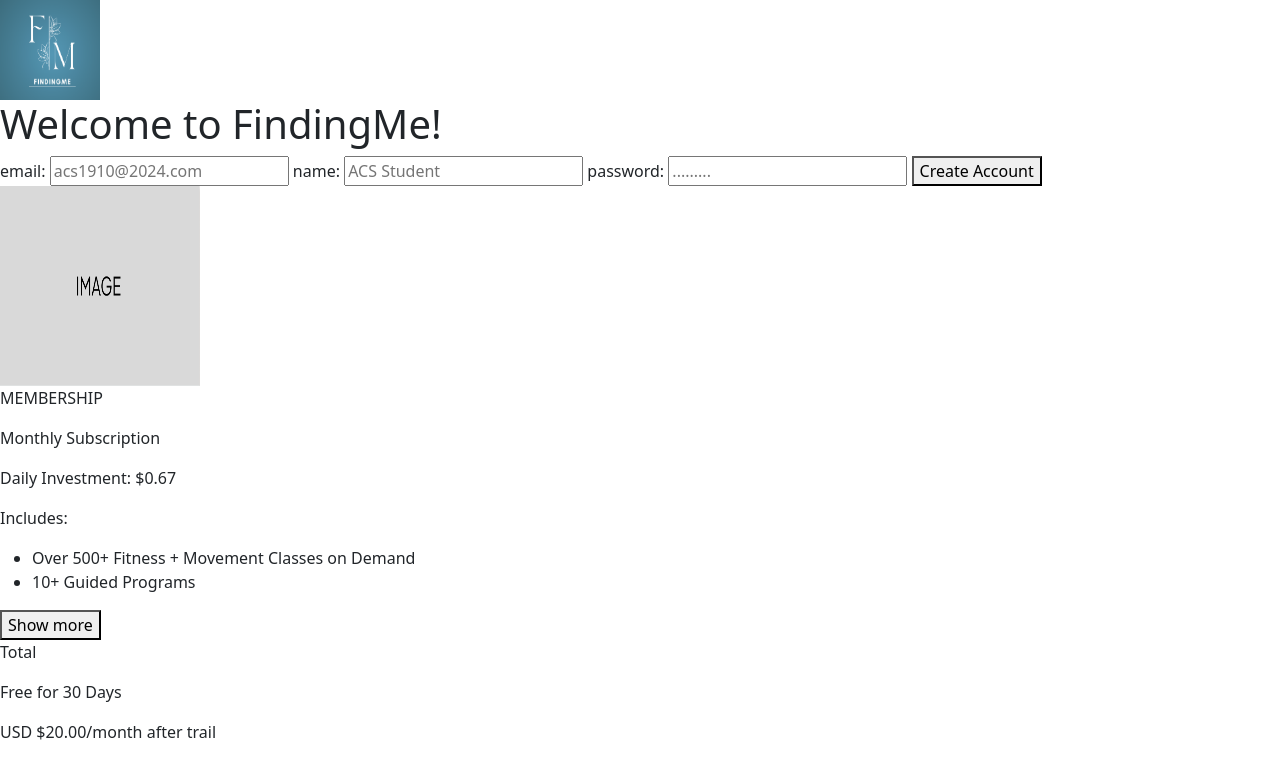
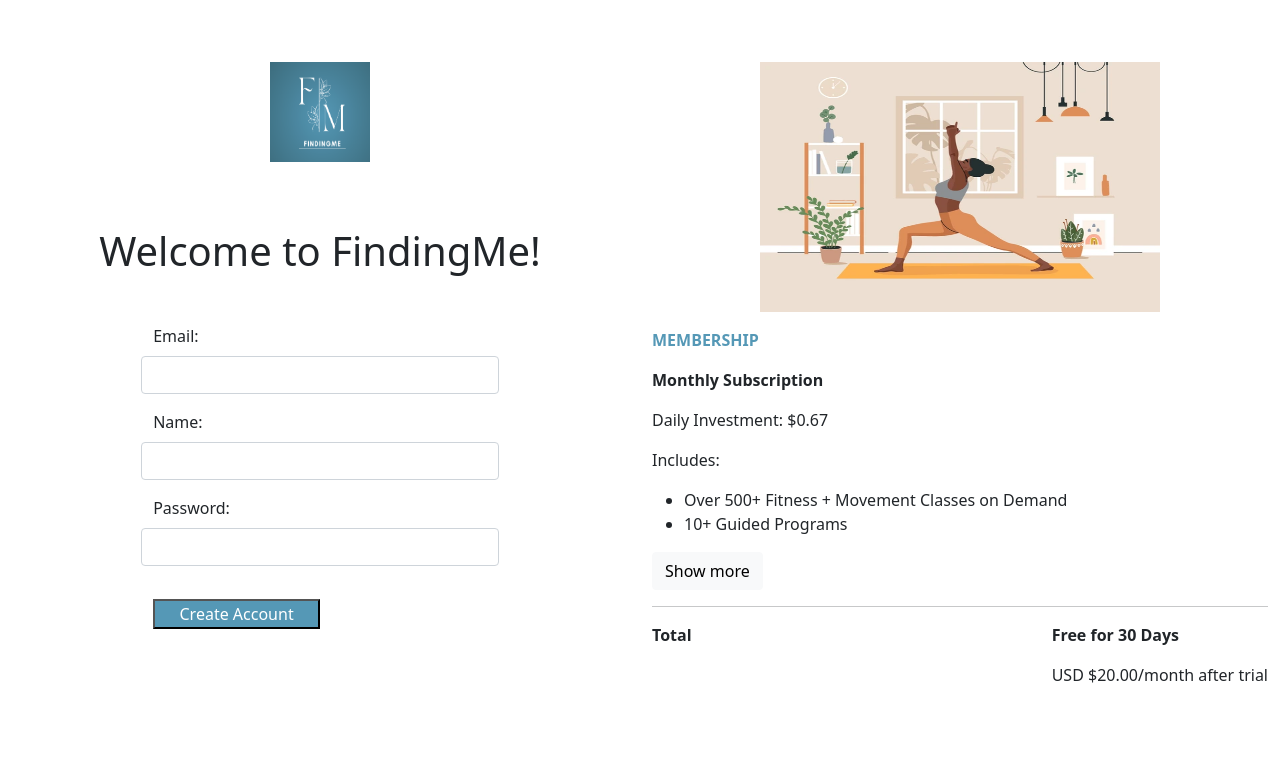
Before and after one commit to xcbhx/1910_final_project, a Flask app: page /join in a window 1280 px wide. Shown: the top 779 px of the page. Run offline with Flask 3, Linux system fonts and the light colour scheme.

Commit message:
edited join

```diff
--- a/static/styles.css
+++ b/static/styles.css
@@ -1,3 +1,4 @@
+/* Sign In */
 .logo_img {
     margin: 10%;
     margin-bottom: 0%;
@@ -7,11 +8,34 @@
     margin: 8%;
 }
 
-#sign_in_btn {
+.button {
     margin-top: 5%;
     width: 50%;
     background-color: #5598B6;
     text-align: center;
     color: white;
-    text-decoration: dotted;
 }
+
+
+/* Join */
+#membership {
+    /* text-align: center; */
+    margin-top: 10%;
+}
+
+#join_h1 {
+    margin: 8%;
+}
+
+.membership_h {
+    color: #5598B6;
+    font-weight: bold;
+}
+
+.monthly {
+    font-weight: 600;
+}
+
+.daily {
+    font-weight: 500;
+}
--- a/templates/join.html
+++ b/templates/join.html
@@ -9,34 +9,52 @@
 </head>
 <body>
     <main>
-        <img src="/static/landingpageimg.png" alt="Page icon" width="100" height="100">
-        <h1>Welcome to FindingMe!</h1>
+        <div class="container-fluid">
+            <div class="row">
+                <div class="col-md-6 d-flex flex-column align-items-center">
+                    <img src="/static/landingpageimg.png" alt="Page icon" class="logo_img mb-3" width="100" height="100">
+                    <h1 id="join_h1">Welcome to FindingMe!</h1>
 
-        <label for="email">email:</label>
-        <input type="text" name="email" required placeholder="acs1910@2024.com">
-        <label for="email">name:</label>
-        <input type="text" name="name" required placeholder="ACS Student">
-        <label for="password">password:</label>
-        <input type="text" name="password" required placeholder=".........">
-
-        <a href="/profile"><button>Create Account</button></a>
-
-        <div>
-            <img src="static/placeholder.png" alt="placeholder" width="200" height="200">
-            <p>MEMBERSHIP</p>
-            <p>Monthly Subscription</p>
-            <p>Daily Investment: $0.67</p>
-            <p>Includes:</p>
-            <ul>
-                <li>Over 500+ Fitness + Movement Classes on Demand</li>
-                <li>10+ Guided Programs</li>
-            </ul>
-            <button>Show more</button>
-            <p>Total</p>
-            <p>Free for 30 Days</p>
-            <p>USD $20.00/month after trail</p>
+                    <form action="/profile" method="POST">
+                        <div class="mb-3 row">
+                            <label for="email" class="form-label">Email:</label>
+                            <input type="email" name="email" class="form-control" id="email" required>
+                        </div>
+                        <div class="mb-3 row">
+                            <label for="name" class="form-label">Name:</label>
+                            <input type="text" name="name" class="form-control" id="name" required>
+                        </div>
+                        <div class="mb-3 row">
+                            <label for="password" class="form-label">Password:</label>
+                            <input type="password" name="password" class="form-control" id="password" required>
+                        </div>
+                        <button type="submit" class="button">Create Account</button>
+                    </form>
+                </div>
+                <div class="col-md-6">
+                    <div id="membership">
+                        <img src="static/womanstretching.webp" alt="placeholder" width="400" height="250" class="d-block mx-auto mb-3">
+                        <p class="membership_h">MEMBERSHIP</p>
+                        <p class="monthly">Monthly Subscription</p>
+                        <p class="daily">Daily Investment: $0.67</p>
+                        <p>Includes:</p>
+                        <ul class="daily">
+                            <li>Over 500+ Fitness + Movement Classes on Demand</li>
+                            <li>10+ Guided Programs</li>
+                        </ul>
+                        <button class="btn btn-light">Show more</button>
+                        <hr>
+                        <div class="d-flex justify-content-between">
+                            <p class="monthly">Total</p>
+                            <div>
+                                <p class="monthly">Free for 30 Days</p>
+                                <p>USD $20.00/month after trial</p>
+                            </div>
+                        </div>
+                    </div>
+                </div>
+            </div>
         </div>
-
     </main>
 </body>
 </html>
```
